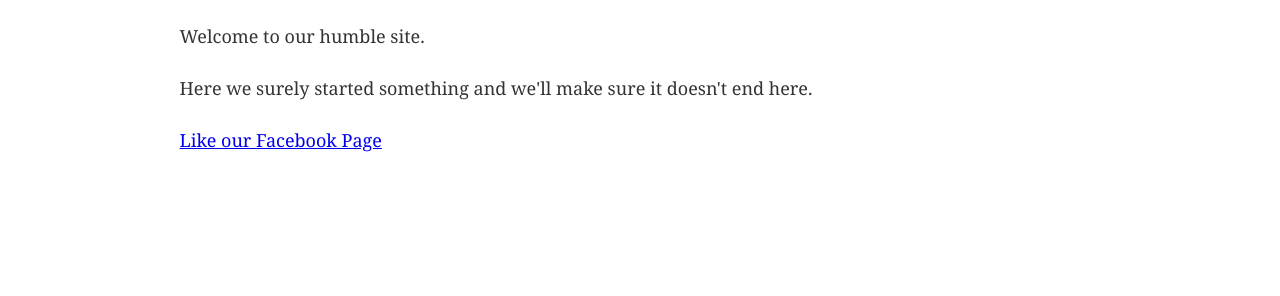
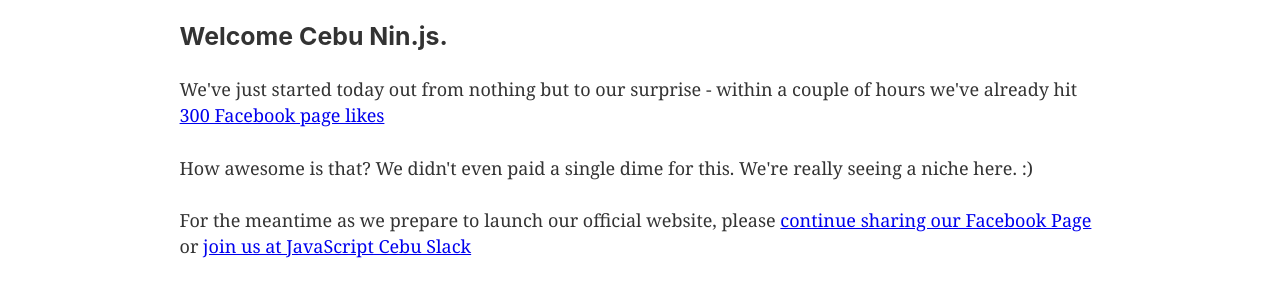
Before and after one commit to javascriptcebu/site, a Gatsby site: page / in a window 1280 px wide. Shown: the part 100-396 px from the top of the page. Built offline with nearby package versions, Linux system fonts and the light colour scheme; Gatsby itself is replaced by a stand-in of ours.

Commit message:
Updated info

```diff
--- a/src/pages/index.js
+++ b/src/pages/index.js
@@ -4,9 +4,10 @@
 
 const IndexPage = () => (
   <Layout>
-    <p>Welcome to our humble site.</p>
-    <p>Here we surely started something and we'll make sure it doesn't end here.</p>
-    <a href="https://www.facebook.com/javascriptcebu" target="_blank" rel="noopener noreferrer">Like our Facebook Page</a>
+    <h3>Welcome Cebu Nin.js.</h3>
+    <p>We've just started today out from nothing but to our surprise - within a couple of hours we've already hit <a href="https://www.facebook.com/javascriptcebu/photos/a.593185507781925/593185487781927/" target="_blank" rel="noopener noreferrer">300 Facebook page likes</a></p>
+    <p>How awesome is that? We didn't even paid a single dime for this. We're really seeing a niche here. :)</p>
+    <p>For the meantime as we prepare to launch our official website, please <a href="https://www.facebook.com/sharer/sharer.php?u=https%3A//www.facebook.com/javascriptcebu" target="_blank" rel="noopener noreferrer">continue sharing our Facebook Page</a> or <a href="https://goo.gl/tB4Uud" target="_blank" rel="noopener noreferrer">join us at JavaScript Cebu Slack</a></p>
   </Layout>
 )
 
```
